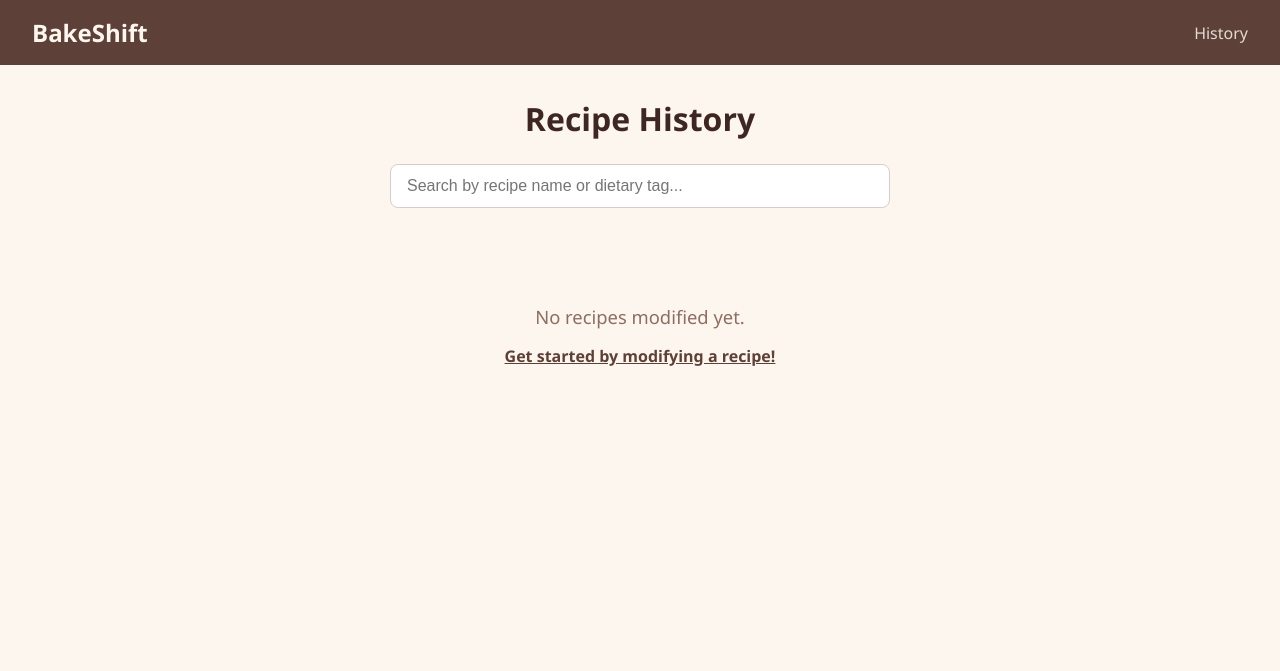
After one commit to icyiscoolma-star/BakingRecipe, a Flask app: page /history in a window 1280 px wide. The commit adds this page. Shown: the top 671 px of the page. Run offline with Flask 3, Linux system fonts and the light colour scheme.

Commit message:
implemented history feature, still need to test more and design better

```diff
--- a/app.py
+++ b/app.py
@@ -48,7 +48,7 @@ Please modify this recipe based on the following criteria:
         response = claude.messages.create(
             model="claude-sonnet-4-20250514",
             max_tokens=1500,
-            system="You are a professional baker and recipe developer. The user will give you a recipe and modification criteria. Return a modified version of the recipe that satisfies all the criteria. Format your response as: recipe name on the first line, then '## Ingredients' section, then '## Instructions' section. Keep the same general structure as the original recipe.",
+            system="You are a professional baker and recipe developer. The user will give you a recipe and modification criteria. Return a modified version of the recipe that satisfies all the criteria. Format your response as: '## Original Name' section (the name of the original recipe on one line), then the modified recipe as: recipe name on its own line, then '## Ingredients' section, then '## Instructions' section. Keep the same general structure as the original recipe.",
             messages=[{"role": "user", "content": user_message}],
         )
         return response.content[0].text
@@ -96,35 +96,74 @@ def split_recipe_text(text):
 
 
 def parse_ai_recipe(ai_text):
-    """Parse Claude's response into recipe name, ingredients, and instructions."""
+    """Parse Claude's response into original name, modified name, ingredients, and instructions."""
     lines = ai_text.strip().split("\n")
 
-    recipe_name = lines[0].strip().strip("#").strip()
-
+    original_name = ""
+    recipe_name = ""
     ingredients = ""
     instructions = ""
     current_section = None
 
-    for line in lines[1:]:
+    for line in lines:
         stripped = line.strip()
-        if stripped.lower().startswith("## ingredients"):
+        if stripped.lower().startswith("## original name"):
+            current_section = "original_name"
+            continue
+        elif stripped.lower().startswith("## ingredients"):
             current_section = "ingredients"
             continue
         elif stripped.lower().startswith("## instructions"):
             current_section = "instructions"
             continue
 
-        if current_section == "ingredients":
+        if current_section == "original_name":
+            if stripped:
+                original_name = stripped.strip("#").strip()
+                current_section = "modified_name"
+            continue
+        elif current_section == "modified_name":
+            if stripped and not stripped.startswith("##"):
+                recipe_name = stripped.strip("#").strip()
+                current_section = None
+            continue
+        elif current_section == "ingredients":
             ingredients += line + "\n"
         elif current_section == "instructions":
             instructions += line + "\n"
 
-    return recipe_name, ingredients.strip(), instructions.strip()
+    # Fallback: if no original name found, use modified name
+    if not original_name:
+        original_name = recipe_name
+    if not recipe_name:
+        recipe_name = lines[0].strip().strip("#").strip() if lines else "Modified Recipe"
+
+    return original_name, recipe_name, ingredients.strip(), instructions.strip()
 
 
 @app.route("/")
 def home():
     return render_template("home.html")
+
+
+@app.route("/history")
+def history():
+    modifications = []
+    if supabase:
+        result = supabase.table("modifications").select("*, recipes!modifications_original_recipe_id_fkey(recipe_name)").order("created_at", desc=True).execute()
+        for row in (result.data or []):
+            recipe_info = row.get("recipes", {}) or {}
+            modifications.append({
+                "id": row["id"],
+                "recipe_name": recipe_info.get("recipe_name", "Untitled Recipe"),
+                "created_at": row.get("created_at", ""),
+                "allergies": row.get("allergies", ""),
+                "taste_preferences": row.get("taste_preferences", ""),
+                "ingredient_limitations": row.get("ingredient_limitations", ""),
+                "equipment_limitations": row.get("equipment_limitations", ""),
+                "source_type": row.get("source_type", ""),
+            })
+    return render_template("history.html", modifications=modifications)
 
 
 @app.route("/modify")
@@ -148,14 +187,30 @@ def submit():
             else:
                 recipe_text = recipe_text or f"[Uploaded image: {recipe_file.filename}]"
         recipe_name = "Uploaded Recipe"
+        # Split raw recipe text into ingredients and instructions
+        ingredients, instructions = split_recipe_text(recipe_text)
     else:
-        typed = request.form.get("typed_recipe", "").strip()
+        # Create mode — structured fields
+        recipe_title = request.form.get("recipe_title", "").strip()
+        recipe_ingredients = request.form.get("recipe_ingredients", "").strip()
+        recipe_instructions = request.form.get("recipe_instructions", "").strip()
         recipe_url = request.form.get("recipe_url", "").strip()
-        recipe_text = typed or (f"[Recipe from URL: {recipe_url}]" if recipe_url else "")
-        recipe_name = "Created Recipe"
 
-    # Split raw recipe text into ingredients and instructions
-    ingredients, instructions = split_recipe_text(recipe_text)
+        if recipe_title or recipe_ingredients or recipe_instructions:
+            recipe_name = recipe_title or "Untitled Recipe"
+            ingredients = recipe_ingredients
+            instructions = recipe_instructions
+            recipe_text = f"{recipe_name}\n\nIngredients:\n{ingredients}\n\nInstructions:\n{instructions}"
+        elif recipe_url:
+            recipe_name = "Recipe from URL"
+            recipe_text = f"[Recipe from URL: {recipe_url}]"
+            ingredients = recipe_text
+            instructions = ""
+        else:
+            recipe_name = "Created Recipe"
+            recipe_text = ""
+            ingredients = ""
+            instructions = ""
 
     # Collect criteria
     allergies_list = request.form.getlist("allergies")
@@ -182,7 +237,10 @@ def submit():
     ai_result = modify_recipe_with_ai(recipe_text, allergies, taste_preferences, ingredient_limitations, equipment_limitations)
 
     if ai_result:
-        mod_name, mod_ingredients, mod_instructions = parse_ai_recipe(ai_result)
+        ai_original_name, mod_name, mod_ingredients, mod_instructions = parse_ai_recipe(ai_result)
+        # For upload mode, use Claude's extracted name for the original recipe
+        if mode == "upload" and ai_original_name:
+            recipe_name = ai_original_name
     else:
         mod_name = f"Modified {recipe_name}"
         mod_ingredients = f"[AI unavailable — placeholder]\n\nOriginal:\n{ingredients}"
--- a/static/css/style.css
+++ b/static/css/style.css
@@ -532,6 +566,136 @@ body {
     background: #4e342e;
 }
 
+/* ── Navbar Layout ── */
+.navbar {
+    display: flex;
+    align-items: center;
+    justify-content: space-between;
+}
+
+.nav-links {
+    display: flex;
+    gap: 1.5rem;
+}
+
+.nav-link {
+    color: #fdf6ee;
+    text-decoration: none;
+    font-size: 1rem;
+    font-weight: 500;
+    opacity: 0.85;
+}
+
+.nav-link:hover {
+    opacity: 1;
+}
+
+/* ── History Page ── */
+.history-title {
+    font-size: 2rem;
+    text-align: center;
+    margin-bottom: 1.5rem;
+    color: #3e2723;
+}
+
+.history-search {
+    max-width: 500px;
+    margin: 0 auto 2rem;
+}
+
+.history-search-input {
+    width: 100%;
+    padding: 0.75rem 1rem;
+    border: 1px solid #d7ccc8;
+    border-radius: 8px;
+    font-size: 1rem;
+    background: #fff;
+}
+
+.history-grid {
+    display: grid;
+    grid-template-columns: repeat(auto-fill, minmax(280px, 1fr));
+    gap: 1.25rem;
+}
+
+.history-card {
+    background: #fff;
+    border: 1px solid #d7ccc8;
+    border-radius: 12px;
+    padding: 1.5rem;
+    text-decoration: none;
+    color: #3e2723;
+    transition: transform 0.2s ease, box-shadow 0.2s ease;
+    display: flex;
+    flex-direction: column;
+    gap: 0.5rem;
+}
+
+.history-card:hover {
+    transform: translateY(-4px);
+    box-shadow: 0 6px 20px rgba(62, 39, 35, 0.12);
+}
+
+.history-card-name {
+    font-size: 1.15rem;
+    color: #3e2723;
+}
+
+.history-card-date {
+    font-size: 0.85rem;
+    color: #8d6e63;
+}
+
+.history-card-tags {
+    display: flex;
+    flex-wrap: wrap;
+    gap: 0.4rem;
+}
+
+.history-tag {
+    display: inline-block;
+    padding: 0.2rem 0.6rem;
+    border-radius: 20px;
+    font-size: 0.75rem;
+    font-weight: 600;
+    background: #e8f5e9;
+    color: #2e7d32;
+}
+
+.history-tag--taste {
+    background: #fff3e0;
+    color: #e65100;
+}
+
+.history-tag--equip {
+    background: #e3f2fd;
+    color: #1565c0;
+}
+
+.history-card-source {
+    font-size: 0.8rem;
+    color: #8d6e63;
+    text-transform: capitalize;
+    margin-top: auto;
+}
+
+.history-empty {
+    text-align: center;
+    padding: 4rem 1rem;
+    color: #8d6e63;
+}
+
+.history-empty p {
+    font-size: 1.15rem;
+    margin-bottom: 1rem;
+}
+
+.history-empty-link {
+    color: #5d4037;
+    font-weight: 600;
+    text-decoration: underline;
+}
+
 /* ── Responsive ── */
 @media (max-width: 768px) {
     .create-row-bottom {
--- a/templates/base.html
+++ b/templates/base.html
@@ -9,6 +9,9 @@
 <body>
     <nav class="navbar">
         <a href="/" class="brand">BakeShift</a>
+        <div class="nav-links">
+            <a href="/history" class="nav-link">History</a>
+        </div>
     </nav>
 
     <main class="content">
--- /dev/null
+++ b/templates/history.html
@@ -0,0 +1,61 @@
+{% extends "base.html" %}
+
+{% block content %}
+<h1 class="history-title">Recipe History</h1>
+
+<div class="history-search">
+    <input type="text" id="history-search-input" class="history-search-input" placeholder="Search by recipe name or dietary tag...">
+</div>
+
+{% if modifications %}
+<div class="history-grid" id="history-grid">
+    {% for item in modifications %}
+    <a href="/results/{{ item.id }}" class="history-card">
+        <h2 class="history-card-name">{{ item.recipe_name }}</h2>
+        <p class="history-card-date">{{ item.created_at[:10] }}</p>
+        <div class="history-card-tags">
+            {% if item.allergies %}
+                {% for tag in item.allergies.split(', ') %}
+                <span class="history-tag">{{ tag }}</span>
+                {% endfor %}
+            {% endif %}
+            {% if item.taste_preferences %}
+                {% for tag in item.taste_preferences.split(', ') %}
+                <span class="history-tag history-tag--taste">{{ tag }}</span>
+                {% endfor %}
+            {% endif %}
+            {% if item.equipment_limitations %}
+                {% for tag in item.equipment_limitations.split(', ') %}
+                <span class="history-tag history-tag--equip">{{ tag }}</span>
+                {% endfor %}
+            {% endif %}
+        </div>
+        <p class="history-card-source">{{ item.source_type }}</p>
+    </a>
+    {% endfor %}
+</div>
+{% else %}
+<div class="history-empty">
+    <p>No recipes modified yet.</p>
+    <a href="/" class="history-empty-link">Get started by modifying a recipe!</a>
+</div>
+{% endif %}
+{% endblock %}
+
+{% block scripts %}
+<script>
+document.addEventListener("DOMContentLoaded", function () {
+    var input = document.getElementById("history-search-input");
+    var cards = document.querySelectorAll(".history-card");
+
+    input.addEventListener("input", function () {
+        var query = this.value.toLowerCase();
+        cards.forEach(function (card) {
+            var name = card.querySelector(".history-card-name").textContent.toLowerCase();
+            var tags = card.querySelector(".history-card-tags").textContent.toLowerCase();
+            card.style.display = (name.includes(query) || tags.includes(query)) ? "" : "none";
+        });
+    });
+});
+</script>
+{% endblock %}
```
Also changed, not shown: other parts of static/css/style.css (+34 -0 lines), PLAN.md (+80 -0 lines), static/js/modify.js (+5 -2 lines), templates/modify.html (+14 -1 lines).
